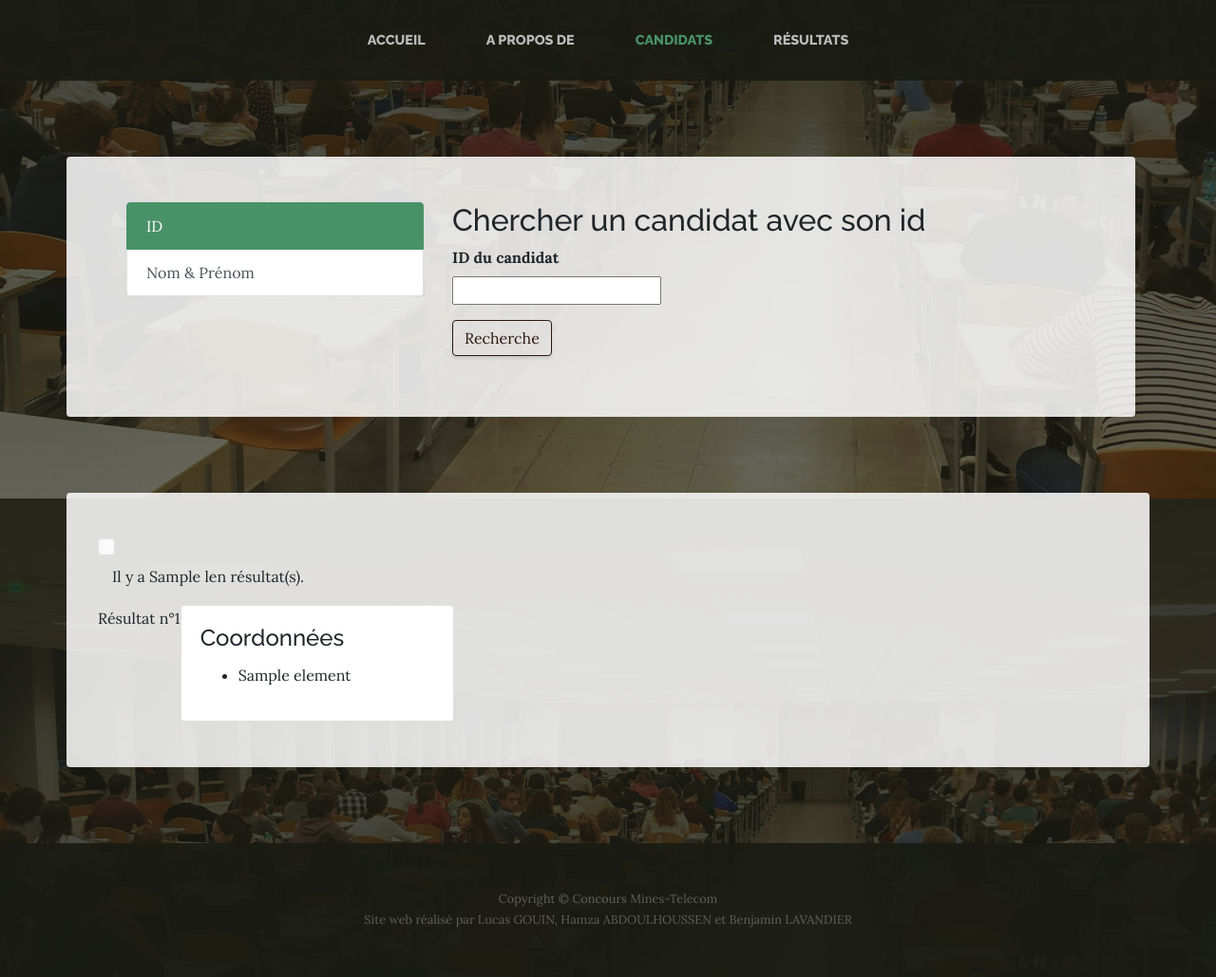
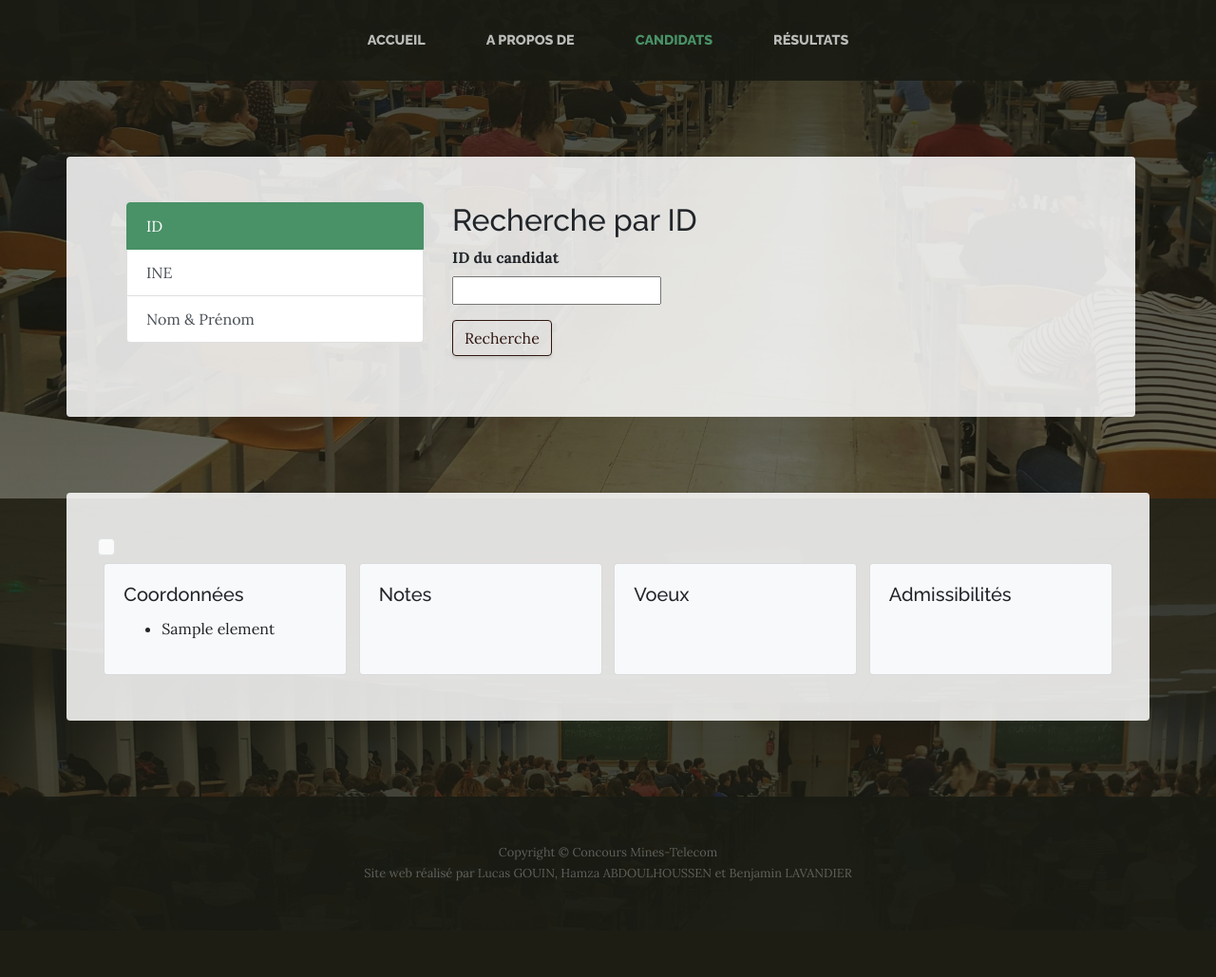
Before and after one commit to Hamza-ABDOULHOUSSEN/website_exam_result, a Flask app: template site_web/templates/candidates.html in a window 1280 px wide. Shown: the part 275-1304 px from the top of the page at 95% size. After the commit the page ends 1203 px from the top, so only its background shows below. Run offline with Flask 2, Linux system fonts and the light colour scheme; the template is opened without the code that fills it: values that come from a table or form of the project are taken from there, most other values are stand-ins (such as "Sample title", 1, 10 or a date in 2020); some libraries are stand-ins or nearby versions.

Commit message:
ajout de nouvelles cartes et de la recherche par INE

```diff
--- a/site_web/app.py
+++ b/site_web/app.py
@@ -15,6 +15,10 @@ class NameForm(Form):
     FirstName = StringField('Prénom du candidat', validators = [input_required()])
 
 
+class IneForm(Form):
+    INE = StringField('INE du candidat', validators = [input_required()])
+
+
 app = Flask(__name__)
 
 
@@ -27,16 +31,17 @@ def index():
 def candidates():
     idForm = IdForm(request.form)
     nameForm = NameForm(request.form)
+    ineForm = IneForm(request.form)
     arguments = request.args
     query = "none"
-    asked = 0
     result = None
+    count = 0
     if len(arguments) != 0:
         result, query = BuildRequest(arguments)
-        asked = 1
-
-    return render_template("candidates.html", idForm = idForm, nameForm = nameForm, asked = asked, result = result,
-                           query = query, len = len(result))
+        count = len(result)
+    return render_template("candidates.html", idForm = idForm, nameForm = nameForm, ineForm = ineForm,
+                           result = result,
+                           query = query, count = count)
 
 
 @app.route('/resultats', methods = ["GET"])
@@ -54,16 +59,19 @@ def BuildRequest(args):
         # on a fait une demande de candidat avec un ID
         ID = args["id"]
         req = f"SELECT * FROM Candidat WHERE candidat_id = '{ID}'"
-        c = GetDB().cursor()
-        c.execute(req)
-        content = [(t[0], t[1], t[2], t[3], t[4], t[5], t[6], t[7], t[8]) for t in c.fetchall()]
+        content = buildCoordinates(req)
         return content, "id"
     elif "name" in args and "FirstName" in args and len(args) == 2:
         name = args["name"]
         FirstName = args["FirstName"]
-        req = f"SELECT * FROM Candidat WHERE '{name}' = Nom AND '{FirstName}' = Prenom"
+        req = f"SELECT * FROM Candidat WHERE Nom = '{name}' AND Prenom = '{FirstName}'"
         content = buildCoordinates(req)
         return content, "name"
+    elif "INE" in args and len(args) == 1:
+        ine = args["INE"]
+        req = f"SELECT * FROM Candidat WHERE INE = '{ine}'"
+        content = buildCoordinates(req)
+        return content, "INE"
     else:
         return None
 
@@ -73,8 +81,6 @@ def buildCoordinates(req):
     c.execute(req)
     content = [(t[0], t[1], t[2], t[3], t[4], t[5], t[6], t[7], t[8]) for t in c.fetchall()]
     return content
-
-
 
 
 def GetDB():
--- a/site_web/templates/candidates.html
+++ b/site_web/templates/candidates.html
@@ -56,6 +56,8 @@
                 <div class="list-group" id="elementList" role="tablist">
                     <a class="list-group-item list-group-item-action active" data-bs-toggle="list" href="#id"
                        role="tab">ID</a>
+                    <a class="list-group-item list-group-item-action" data-bs-toggle="list" href="#ine"
+                       role="tab">INE</a>
                     <a class="list-group-item list-group-item-action" data-bs-toggle="list" href="#name" role="tab">Nom
                         & Prénom</a>
                 </div>
@@ -63,7 +65,7 @@
             <article class="col-xs-12 col-sm-12 col-md-8 col-lg-8">
                 <div class="tab-content">
                     <div class="tab-pane active" id="id">
-                        <h2>Chercher un candidat avec son id</h2>
+                        <h2>Recherche par ID</h2>
                         <form action="/candidats" method="get">
                             <dl>
                                 {{ render_field(idForm.id) }}
@@ -71,8 +73,17 @@
                             <p><input class="btn btn-outline-secondary" id="id" type="submit" value="Recherche"></p>
                         </form>
                     </div>
+                    <div class="tab-pane" id="ine">
+                        <h2>Recherche par INE</h2>
+                        <form action="/candidats" method="get">
+                            <dl>
+                                {{ render_field(ineForm.INE) }}
+                            </dl>
+                            <p><input class="btn btn-outline-secondary" id="ine" type="submit" value="Recherche"></p>
+                        </form>
+                    </div>
                     <div class="tab-pane" id="name">
-                        <h2>Chercher un candidat avec un nom et prénom</h2>
+                        <h2>Recherche par nom - prénom</h2>
                         <form action="/candidats" method="get">
                             <dl>
                                 {{ render_field(nameForm.name) }}
@@ -96,22 +107,47 @@
                             Recherche par nom : {{ request.args["FirstName"] }} {{ request.args["name"] }}
                         {% elif query == "id" %}
                             Recherche avec un ID : {{ request.args["id"] }}
+                        {% elif query == "INE" %}
+                            Recherche avec un INE : {{ request.args["INE"] }}
                         {% endif %}
                     </h3>
                 </div>
-                <p>Il y a {{ len }} résultat(s).</p>
+                {% if count == 0 %}
+                    <p>Il n'y a aucun résultat.</p>
+                {% elif count > 1 %}
+                    <p>Il y a {{ count }} résultats.</p>
+                {% endif %}
 
                 {% for res in result %}
+                    {% if count != 1 %}
+                        <div class="rounded bg-light p-1 mr-auto text-uppercase border">
+                            <h4>Résultat n°{{ loop.index }}</h4>
+                        </div>
+                    {% endif %}
                     <div class="row">
-                        <p>Résultat n°{{ loop.index }}</p>
-                        <div class="card" style="width: 18rem;">
+                        <div class="card bg-light mx-auto" style="width: 16rem;">
                             <div class="card-body">
-                                <h4 class="card-title">Coordonnées</h4>
+                                <h5 class="card-title">Coordonnées</h5>
                                 <ul>
                                     {% for element in res %}
                                         <li>{{ element }}</li>
                                     {% endfor %}
                                 </ul>
+                            </div>
+                        </div>
+                        <div class="card bg-light mx-auto" style="width: 16rem;">
+                            <div class="card-body">
+                                <h5 class="card-title">Notes</h5>
+                            </div>
+                        </div>
+                        <div class="card bg-light mx-auto" style="width: 16rem;">
+                            <div class="card-body">
+                                <h5 class="card-title">Voeux</h5>
+                            </div>
+                        </div>
+                        <div class="card bg-light mx-auto" style="width: 16rem;">
+                            <div class="card-body">
+                                <h5 class="card-title">Admissibilités</h5>
                             </div>
                         </div>
                     </div>
```
